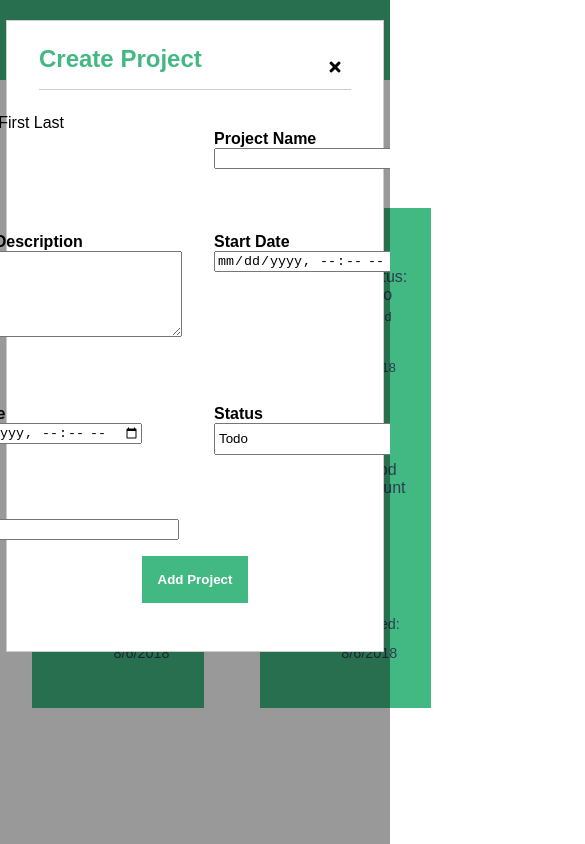
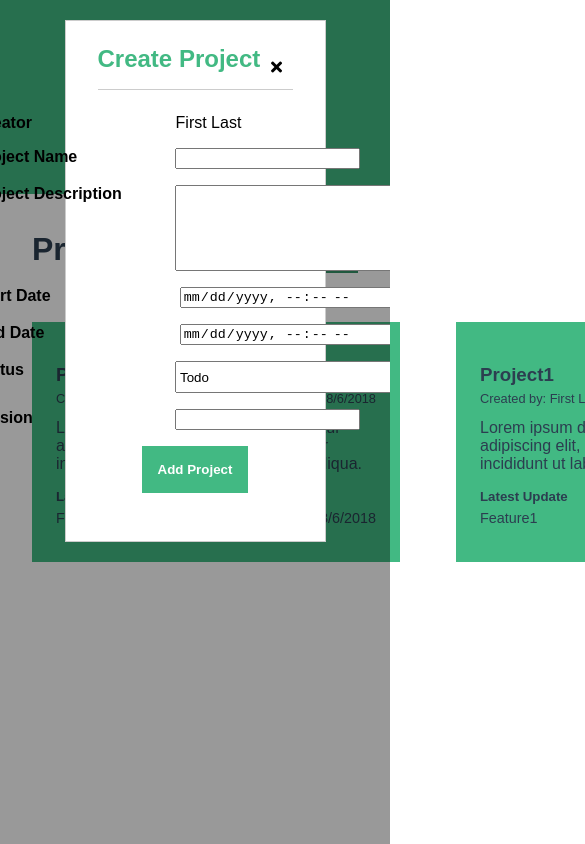
Before and after one commit to caralin3/Vue-Todo-List, a Vue app in the folder vue-todo-list/: page /projects in a window 390 px wide. Both pictures are taken after a click on the button "New Project". Shown: the top 844 px of the page, 585 px wide, since content can reach past the window. Built offline with nearby package versions, Linux system fonts and the light colour scheme.

Commit message:
Styled add project form

```diff
--- a/vue-todo-list/src/less/DateInput.less
+++ b/vue-todo-list/src/less/DateInput.less
@@ -1,12 +1,14 @@
 .DateInput {
-  // display: grid;
-  // gap: 3.5rem;
-  // grid-template: "label input";
+  display: grid;
+  gap: 1rem;
+  grid-area: dateInput;
+  grid-template: "label input";
   // width: 20rem;
 
   &_label {
     font-weight: bold;
     grid-area: label;
+    width: 10rem;
   }
 
   &_input {
--- a/vue-todo-list/src/less/Dialog.less
+++ b/vue-todo-list/src/less/Dialog.less
@@ -17,9 +17,9 @@
     background-color: @white;
     border: 1px solid @very-light-gray;
     flex-direction: column;
-    margin: 5% auto; /* 15% from the top and centered */
+    margin: 5% auto;
     padding: 1.5rem 2rem;
-    width: 80%; /* Could be more or less, depending on screen size */
+    width: 50%;
   }
 
   &_header {
--- a/vue-todo-list/src/less/Header.less
+++ b/vue-todo-list/src/less/Header.less
@@ -5,6 +5,7 @@
   display: flex;
   justify-content: space-between;
   padding: 0 2rem;
+  // width: 100%;
 
   &_title {
     color: @madison;
@@ -12,6 +13,7 @@
 
   &_nav {
     padding: 30px;
+
     a {
       color: @madison;
       font-weight: bold;
@@ -27,3 +29,23 @@
     }
   }
 }
+
+@media only screen and (max-width: 640px) {
+  .header {
+    align-items: center;
+    display: flex;
+    flex-direction: column;
+    justify-content: center;
+    // padding: 0 2rem;
+
+    &_nav {
+      align-items: center;
+      display: flex;
+      flex-direction: column;
+      justify-content: center;
+      width: 100%;
+    }
+  }
+
+
+}
--- a/vue-todo-list/src/less/ProjectItem.less
+++ b/vue-todo-list/src/less/ProjectItem.less
@@ -4,8 +4,8 @@
   background-color: @medium-sea-green;
   color: @madison;
   padding: 1.5rem;
-  min-height: 12rem;
-  max-width: 22rem;
+  height: 12rem;
+  width: 20rem;
 
   &_overlay {
     left: 50%;
--- a/vue-todo-list/src/less/Projects.less
+++ b/vue-todo-list/src/less/Projects.less
@@ -2,10 +2,28 @@
 .projects {
   &_dialog {
     align-self: center;
-    display: grid;
-    gap: 2rem;
-    grid-template:
-      "textLabel textInput"
-      ~'/' 1fr 1fr;
+    // display: grid;
+    // gap: 2rem;
+    // grid-template:
+    //   "creatorLabel username"
+    //   "textInput textInput"
+    //   "textArea textArea"
+    //   "dateInput dateInput"
+    //   "selectInput selectInput"
+    //   // "textAreaLabel textAreaInput"
+    //   // "dateLabel dateInput"
+    //   // "dateLabel dateInput"
+    //   // "selectLabel selectInput"
+    //   // "textLabel textInput"
+    //   ~'/' 1fr;
+    // justify-content: right;
+  }
+
+  &_creatorLabel {
+    font-weight: bold;
+    padding-right: 8.7rem;
+  }
+
+  &_username {
   }
 }
--- a/vue-todo-list/src/less/SelectInput.less
+++ b/vue-todo-list/src/less/SelectInput.less
@@ -1,12 +1,14 @@
 .SelectInput {
-  // display: grid;
-  // gap: 2.5rem;
-  // grid-template: "label input";
+  display: grid;
+  gap: 2.5rem;
+  grid-template: "label input";
+  grid-area: selectInput;
   // width: 20rem;
 
   &_label {
     font-weight: bold;
     grid-area: label;
+    width: 10rem;
   }
 
   &_input {
--- a/vue-todo-list/src/less/TextAreaInput.less
+++ b/vue-todo-list/src/less/TextAreaInput.less
@@ -1,12 +1,14 @@
 .TextAreaInput {
-  // display: grid;
-  // gap: 2.5rem;
-  // grid-template: "label input";
-  // width: 20rem;
+  display: grid;
+  gap: 2.5rem;
+  grid-area: textArea;
+  grid-template: "label input";
+  width: 20rem;
 
   &_label {
     font-weight: bold;
     grid-area: label;
+    width: 10rem;
   }
 
   &_input {
--- a/vue-todo-list/src/less/TextInput.less
+++ b/vue-todo-list/src/less/TextInput.less
@@ -1,15 +1,17 @@
 .TextInput {
-  // display: grid;
-  // // gap: 2.5rem;
-  // grid-template: "label input";
-  // width: 20rem;
+  display: grid;
+  gap: 2.5rem;
+  grid-area: textInput;
+  grid-template: "label input";
+  width: 20rem;
 
   &_label {
     font-weight: bold;
-    grid-area: textLabel;
+    grid-area: label;
+    width: 10rem;
   }
 
   &_input {
-    grid-area: textInput;
+    grid-area: input;
   }
 }
--- a/vue-todo-list/src/less/core.less
+++ b/vue-todo-list/src/less/core.less
@@ -1,6 +1,8 @@
 html {
+  height: 100%;
   margin: 0;
   padding: 0;
+  width: 100%;
 }
 
 body {
--- a/vue-todo-list/src/views/Projects.vue
+++ b/vue-todo-list/src/views/Projects.vue
@@ -5,7 +5,10 @@
     <Dialog title="Create Project" :toggleDialog="toggleDialog" v-if="show">
       <Form buttonText="Add Project" :toggleDialog="toggleDialog" :submit="onSubmitForm">
         <div class="projects_dialog">
-        <span class="projects_creatorLabel" :creator="creator">Creator: <span class="projects_username">{{ creator | name }}</span></span>
+        <span class="projects_creatorLabel" :creator="creator">
+          Creator
+        </span>
+        <span class="projects_username">{{ creator | name }}</span>
         <TextInput label="Project Name" placeholder="" v-model="title" />
         <TextAreaInput label="Project Description" placeholder="" v-model="description" />
         <DateInput label="Start Date" v-model="startDate" />
```
Also changed, not shown: 2 other files (tests, documents, lock files or other folders).
